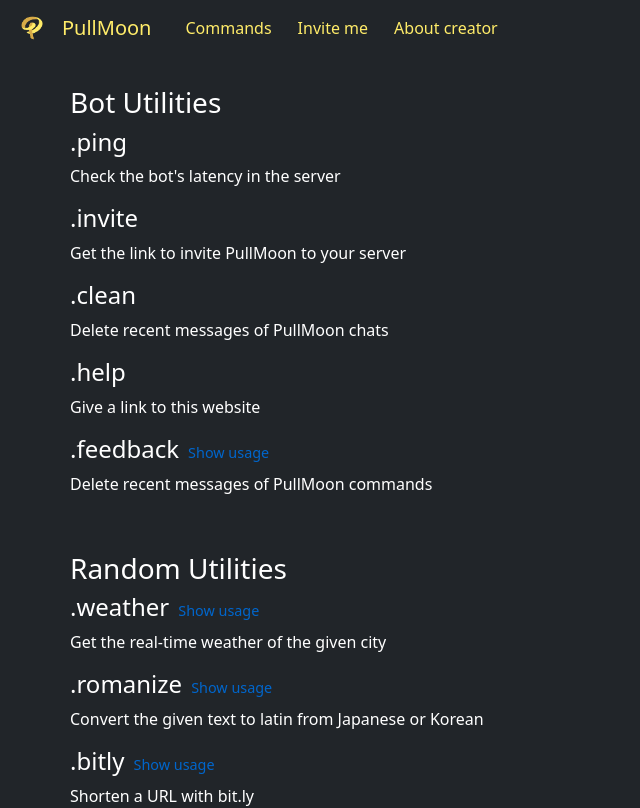
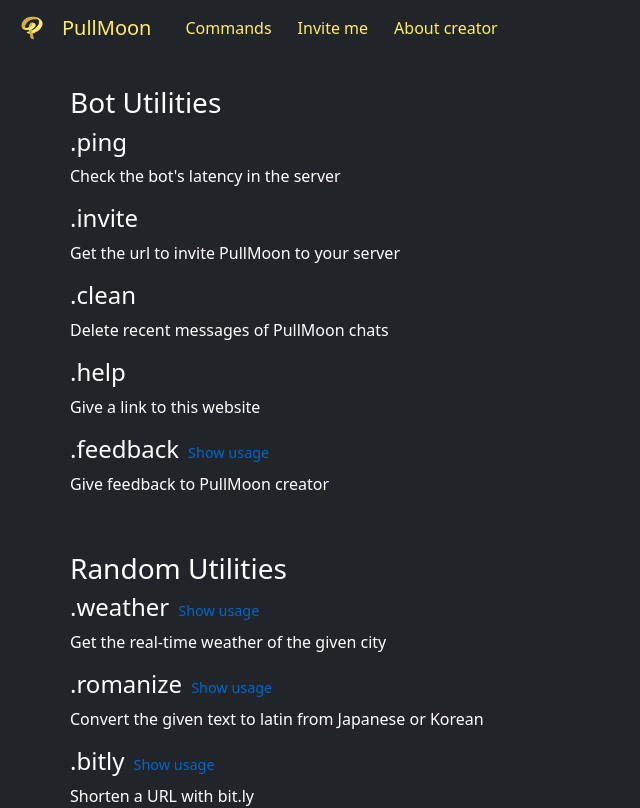
Before and after one commit to RahadianPanji/PullMoonDocs, a React (Create React App) app: page / in a window 1280 px wide. Shown: the top 808 px of the page, without its empty margins (0-640 px from the left). Built offline with nearby package versions, Linux system fonts and the light colour scheme.

Commit message:
NSFW is now hidden by default

```diff
--- a/src/components/CommandBlock.jsx
+++ b/src/components/CommandBlock.jsx
@@ -1,14 +1,19 @@
+import {useState} from 'react'
 import CommandChild from './CommandChild'
 import { commandsList } from './CommandsList'
 
 const CommandBlock = () => {
+    const [showNSFW, setShowNSFW] = useState(false);
     return (
         <div className="CommandBlock">
             {
                 commandsList.map(now => (
                     <div className="MiniBlock">
-                        <h3>{now.title}</h3>
-                        {
+                        <h3>{now.title}
+                        {now.title=="NSFW" &&
+                            <span onClick={() => setShowNSFW(!showNSFW)} style={{color: "#0066cc",cursor:"pointer", fontSize: "60%", marginLeft: 9}}>{showNSFW ? "Hide" : "Show"}</span>
+                        }</h3>
+                        { (now.title != "NSFW" || showNSFW)  &&
                             now.body.map((child) => <CommandChild content={child}/>)
                         }
                     </div>
--- a/src/components/CommandsList.jsx
+++ b/src/components/CommandsList.jsx
@@ -9,7 +9,7 @@
             },
             {
                 cmd: ".invite",
-                desc: "Get the link to invite PullMoon to your server",
+                desc: "Get the url to invite PullMoon to your server",
                 usages: null,
             },
             {
@@ -24,7 +24,7 @@
             },
             {
                 cmd: ".feedback",
-                desc: "Delete recent messages of PullMoon commands",
+                desc: "Give feedback to PullMoon creator",
                 usages: [
                     {
                         usage: ".feedback",
```
